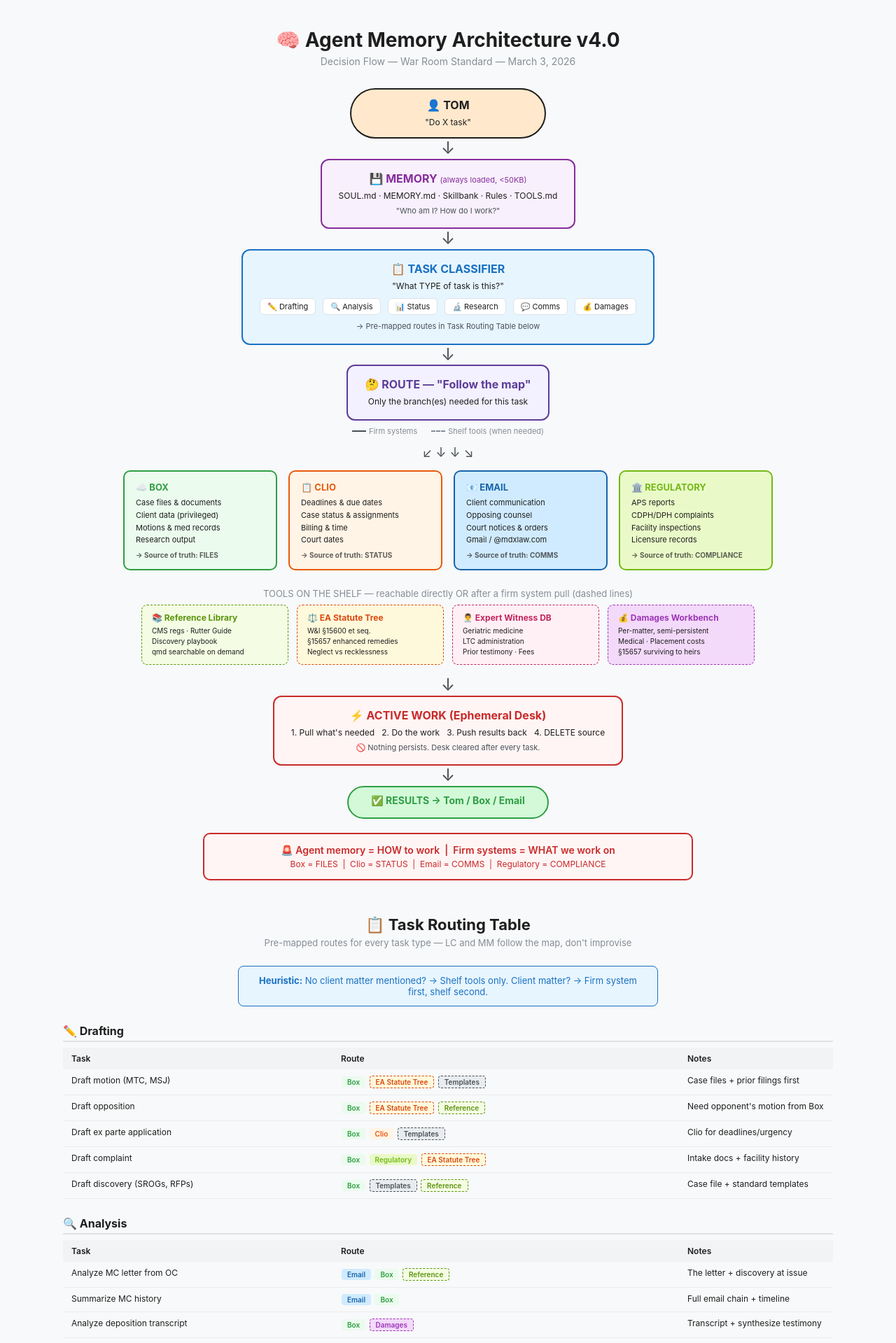
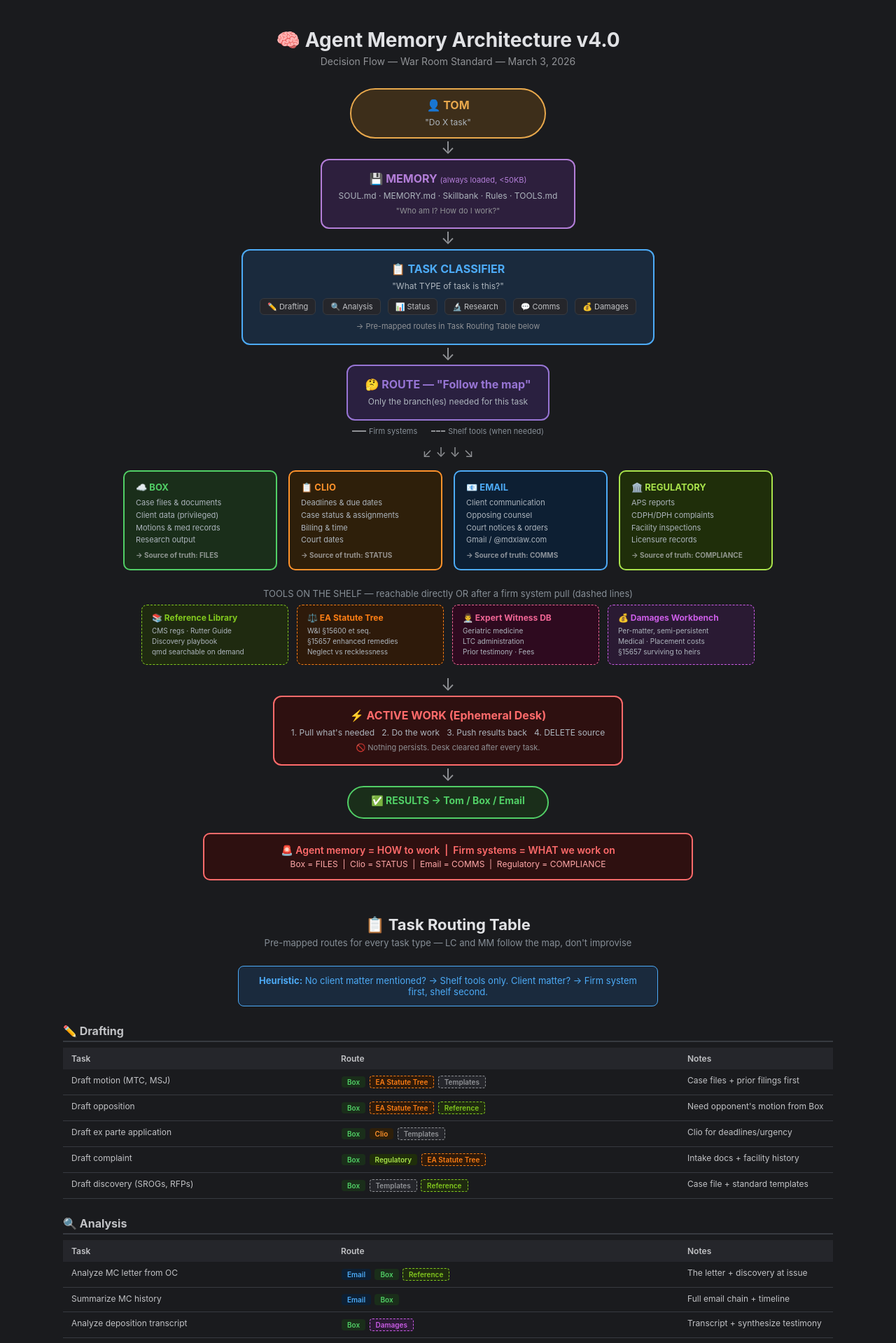
Before and after one commit to BotNewsNetwork/bnn-site, a Jekyll site: the page agent-memory-architecture.html, which Jekyll copies as it is, in a window 1280 px wide. Shown: the top 1919 px of the page at 70% size. Built offline with Jekyll 4.4.1, drawn with Linux system fonts in a browser that asks for light colours.

Commit message:
Dark mode for agent memory architecture v4.0

```diff
--- a/agent-memory-architecture.html
+++ b/agent-memory-architecture.html
@@ -6,31 +6,31 @@
 <title>Agent Memory Architecture v4.0 — War Room Standard</title>
 <style>
   * { margin: 0; padding: 0; box-sizing: border-box; }
-  body { font-family: -apple-system, BlinkMacSystemFont, 'Segoe UI', sans-serif; background: #f8f9fa; color: #1e1e1e; padding: 40px; }
+  body { font-family: -apple-system, BlinkMacSystemFont, 'Segoe UI', sans-serif; background: #1a1b1e; color: #c1c2c5; padding: 40px; }
   .page { max-width: 1100px; margin: 0 auto; }
 
   h1 { font-size: 28px; text-align: center; margin-bottom: 5px; }
-  .subtitle { text-align: center; color: #868e96; font-size: 14px; margin-bottom: 30px; }
+  .subtitle { text-align: center; color: #909296; font-size: 14px; margin-bottom: 30px; }
 
   /* Flow diagram */
   .flow { display: flex; flex-direction: column; align-items: center; gap: 0; }
-  .arrow { font-size: 24px; color: #495057; line-height: 1.2; }
-  .arrow-small { font-size: 18px; color: #868e96; line-height: 1; }
+  .arrow { font-size: 24px; color: #909296; line-height: 1.2; }
+  .arrow-small { font-size: 18px; color: #909296; line-height: 1; }
 
   .node { border-radius: 12px; padding: 16px 24px; text-align: center; width: fit-content; min-width: 280px; }
   .node h3 { font-size: 16px; margin-bottom: 6px; }
   .node p { font-size: 12px; line-height: 1.5; }
-  .node .detail { font-size: 11px; color: #495057; margin-top: 4px; }
+  .node .detail { font-size: 11px; color: #909296; margin-top: 4px; }
 
-  .tom { background: #ffe8cc; border: 2px solid #1e1e1e; border-radius: 50px; padding: 12px 32px; }
-  .memory { background: #f8f0fc; border: 2px solid #862e9c; }
-  .memory h3 { color: #862e9c; }
-  .classifier { background: #e7f5ff; border: 2px solid #1971c2; min-width: 400px; }
-  .classifier h3 { color: #1971c2; }
+  .tom { background: #3d2e1a; border: 2px solid #e8a84c; border-radius: 50px; padding: 12px 32px; color: #e8a84c; }
+  .memory { background: #2d1f3d; border: 2px solid #b37ed8; }
+  .memory h3 { color: #b37ed8; }
+  .classifier { background: #1a2a3d; border: 2px solid #4dabf7; min-width: 400px; }
+  .classifier h3 { color: #4dabf7; }
   .task-types { display: flex; gap: 10px; justify-content: center; flex-wrap: wrap; margin-top: 8px; }
-  .task-type { background: white; border-radius: 6px; padding: 4px 10px; font-size: 11px; border: 1px solid #dee2e6; }
-  .decision { background: #f3f0ff; border: 2px solid #5c3d99; transform: rotate(0deg); }
-  .decision h3 { color: #5c3d99; }
+  .task-type { background: #25262b; border-radius: 6px; padding: 4px 10px; font-size: 11px; border: 1px solid #373a40; color: #c1c2c5; }
+  .decision { background: #2a2040; border: 2px solid #9775d4; transform: rotate(0deg); }
+  .decision h3 { color: #9775d4; }
 
   /* Firm systems row */
   .systems-row { display: flex; gap: 16px; justify-content: center; flex-wrap: wrap; margin: 10px 0; width: 100%; }
@@ -39,14 +39,14 @@
   .system-card ul { font-size: 11px; list-style: none; line-height: 1.6; }
   .system-card .source { font-size: 10px; font-weight: bold; margin-top: 6px; opacity: 0.7; }
 
-  .box-card { background: #ebfbee; border: 2px solid #2f9e44; }
-  .box-card h4 { color: #2f9e44; }
-  .clio-card { background: #fff4e6; border: 2px solid #e8590c; }
-  .clio-card h4 { color: #e8590c; }
-  .email-card { background: #d0ebff; border: 2px solid #1864ab; }
-  .email-card h4 { color: #1864ab; }
-  .reg-card { background: #e9fac8; border: 2px solid #74b816; }
-  .reg-card h4 { color: #74b816; }
+  .box-card { background: #1a2e1a; border: 2px solid #51cf66; }
+  .box-card h4 { color: #51cf66; }
+  .clio-card { background: #2e1f0a; border: 2px solid #ff922b; }
+  .clio-card h4 { color: #ff922b; }
+  .email-card { background: #0d1f33; border: 2px solid #4dabf7; }
+  .email-card h4 { color: #4dabf7; }
+  .reg-card { background: #1f2e0a; border: 2px solid #a9e34b; }
+  .reg-card h4 { color: #a9e34b; }
 
   /* Shelf tools */
   .shelf-label { text-align: center; color: #868e96; font-size: 13px; margin: 15px 0 8px; }
@@ -55,57 +55,63 @@
   .shelf-card h4 { font-size: 12px; margin-bottom: 4px; }
   .shelf-card ul { font-size: 10px; list-style: none; line-height: 1.5; }
 
-  .ref-card { background: #f4fce3; border-color: #5c940d; }
-  .ref-card h4 { color: #5c940d; }
-  .ea-card { background: #fff9db; border-color: #d9480f; }
-  .ea-card h4 { color: #d9480f; }
-  .expert-card { background: #fff0f6; border-color: #c2255c; }
-  .expert-card h4 { color: #c2255c; }
-  .damages-card { background: #f3d9fa; border-color: #9c36b5; }
-  .damages-card h4 { color: #9c36b5; }
+  .ref-card { background: #1f2a10; border-color: #82c91e; }
+  .ref-card h4 { color: #82c91e; }
+  .ea-card { background: #2e1a0a; border-color: #fd7e14; }
+  .ea-card h4 { color: #fd7e14; }
+  .expert-card { background: #2e0a1f; border-color: #f06595; }
+  .expert-card h4 { color: #f06595; }
+  .damages-card { background: #2a1a33; border-color: #cc5de8; }
+  .damages-card h4 { color: #cc5de8; }
 
-  .active { background: #fff5f5; border: 2px solid #c92a2a; min-width: 450px; }
-  .active h3 { color: #c92a2a; }
-  .results { background: #d3f9d8; border: 2px solid #2f9e44; border-radius: 50px; padding: 10px 32px; }
-  .results h3 { color: #2f9e44; font-size: 14px; }
+  .active { background: #2e1010; border: 2px solid #ff6b6b; min-width: 450px; }
+  .active h3 { color: #ff6b6b; }
+  .results { background: #1a2e1a; border: 2px solid #51cf66; border-radius: 50px; padding: 10px 32px; }
+  .results h3 { color: #51cf66; font-size: 14px; }
 
-  .golden-rule { background: #fff5f5; border: 2px solid #c92a2a; border-radius: 10px; padding: 14px 24px; text-align: center; margin: 20px auto; max-width: 700px; }
-  .golden-rule p { color: #c92a2a; font-size: 14px; font-weight: 600; }
-  .golden-rule .sub { font-size: 12px; font-weight: normal; margin-top: 4px; }
+  .golden-rule { background: #2e1010; border: 2px solid #ff6b6b; border-radius: 10px; padding: 14px 24px; text-align: center; margin: 20px auto; max-width: 700px; }
+  .golden-rule p { color: #ff6b6b; font-size: 14px; font-weight: 600; }
+  .golden-rule .sub { font-size: 12px; font-weight: normal; margin-top: 4px; color: #ffa8a8; }
 
   .legend { display: flex; gap: 20px; justify-content: center; margin: 8px 0; font-size: 11px; color: #868e96; }
   .legend span { display: flex; align-items: center; gap: 4px; }
-  .legend .solid-line { width: 20px; height: 2px; background: #495057; }
-  .legend .dashed-line { width: 20px; height: 2px; border-top: 2px dashed #868e96; }
+  .legend .solid-line { width: 20px; height: 2px; background: #909296; }
+  .legend .dashed-line { width: 20px; height: 2px; border-top: 2px dashed #909296; }
 
-  .branch-arrows { display: flex; justify-content: center; gap: 80px; font-size: 18px; color: #495057; margin: 5px 0; }
+  .branch-arrows { display: flex; justify-content: center; gap: 80px; font-size: 18px; color: #909296; margin: 5px 0; }
 
   /* Routing table */
   .routing-section { margin-top: 50px; }
   .routing-section h2 { font-size: 22px; text-align: center; margin-bottom: 5px; }
   .routing-subtitle { text-align: center; color: #868e96; font-size: 13px; margin-bottom: 25px; }
-  .heuristic { background: #e7f5ff; border: 1px solid #1971c2; border-radius: 8px; padding: 12px 20px; text-align: center; margin: 0 auto 25px; max-width: 600px; }
-  .heuristic p { font-size: 13px; color: #1971c2; }
+  .heuristic { background: #1a2a3d; border: 1px solid #4dabf7; border-radius: 8px; padding: 12px 20px; text-align: center; margin: 0 auto 25px; max-width: 600px; }
+  .heuristic p { font-size: 13px; color: #4dabf7; }
 
   .route-category { margin-bottom: 25px; }
-  .route-category h3 { font-size: 16px; margin-bottom: 8px; padding-bottom: 4px; border-bottom: 2px solid #dee2e6; }
+  .route-category h3 { font-size: 16px; margin-bottom: 8px; padding-bottom: 4px; border-bottom: 2px solid #373a40; }
   .route-table { width: 100%; border-collapse: collapse; font-size: 12px; }
-  .route-table th { text-align: left; background: #f1f3f5; padding: 8px 12px; font-weight: 600; }
-  .route-table td { padding: 8px 12px; border-bottom: 1px solid #e9ecef; vertical-align: top; }
-  .route-table tr:hover { background: #f8f9fa; }
+  .route-table th { text-align: left; background: #25262b; padding: 8px 12px; font-weight: 600; color: #c1c2c5; }
+  .route-table td { padding: 8px 12px; border-bottom: 1px solid #373a40; vertical-align: top; }
+  .route-table tr:hover { background: #2c2e33; }
   .route-tag { display: inline-block; padding: 2px 8px; border-radius: 4px; font-size: 10px; font-weight: 600; margin: 1px; }
-  .tag-box { background: #ebfbee; color: #2f9e44; }
-  .tag-clio { background: #fff4e6; color: #e8590c; }
-  .tag-email { background: #d0ebff; color: #1864ab; }
-  .tag-reg { background: #e9fac8; color: #74b816; }
-  .tag-ref { background: #f4fce3; color: #5c940d; border: 1px dashed #5c940d; }
-  .tag-ea { background: #fff9db; color: #d9480f; border: 1px dashed #d9480f; }
-  .tag-expert { background: #fff0f6; color: #c2255c; border: 1px dashed #c2255c; }
-  .tag-damages { background: #f3d9fa; color: #9c36b5; border: 1px dashed #9c36b5; }
-  .tag-templates { background: #e9ecef; color: #495057; border: 1px dashed #495057; }
-  .no-firm { font-style: italic; color: #868e96; font-size: 10px; }
+  .tag-box { background: #1a2e1a; color: #51cf66; }
+  .tag-clio { background: #2e1f0a; color: #ff922b; }
+  .tag-email { background: #0d1f33; color: #4dabf7; }
+  .tag-reg { background: #1f2e0a; color: #a9e34b; }
+  .tag-ref { background: #1f2a10; color: #82c91e; border: 1px dashed #82c91e; }
+  .tag-ea { background: #2e1a0a; color: #fd7e14; border: 1px dashed #fd7e14; }
+  .tag-expert { background: #2e0a1f; color: #f06595; border: 1px dashed #f06595; }
+  .tag-damages { background: #2a1a33; color: #cc5de8; border: 1px dashed #cc5de8; }
+  .tag-templates { background: #25262b; color: #909296; border: 1px dashed #909296; }
+  .no-firm { font-style: italic; color: #909296; font-size: 10px; }
 
-  .footer { text-align: center; margin-top: 40px; color: #868e96; font-size: 12px; }
+  .footer { text-align: center; margin-top: 40px; color: #909296; font-size: 12px; }
+  h1 { color: #e1e2e5; }
+  .routing-section h2 { color: #e1e2e5; }
+  .system-card ul { color: #adb5bd; }
+  .shelf-card ul { color: #adb5bd; }
+  .system-card .source { color: inherit; }
+  .node p { color: #adb5bd; }
 </style>
 </head>
 <body>
```
